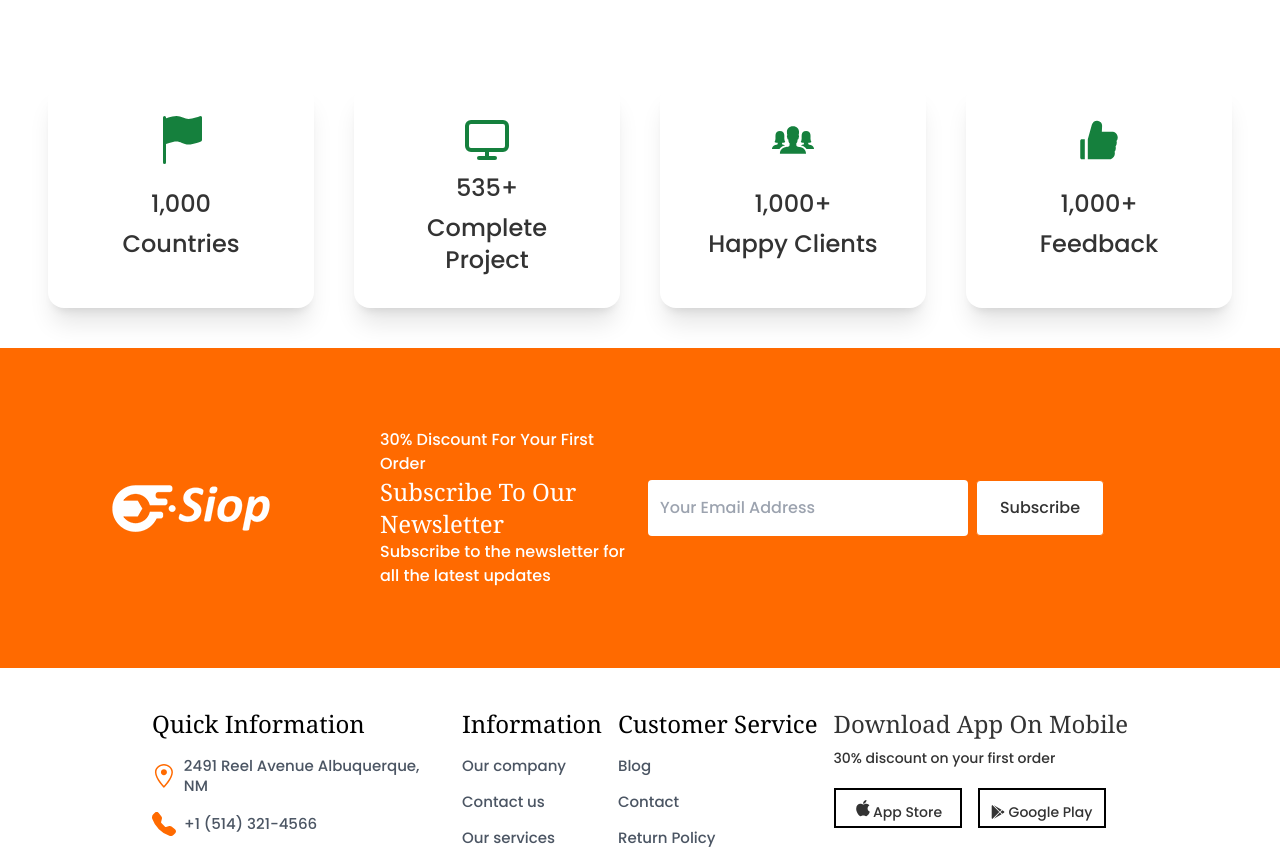
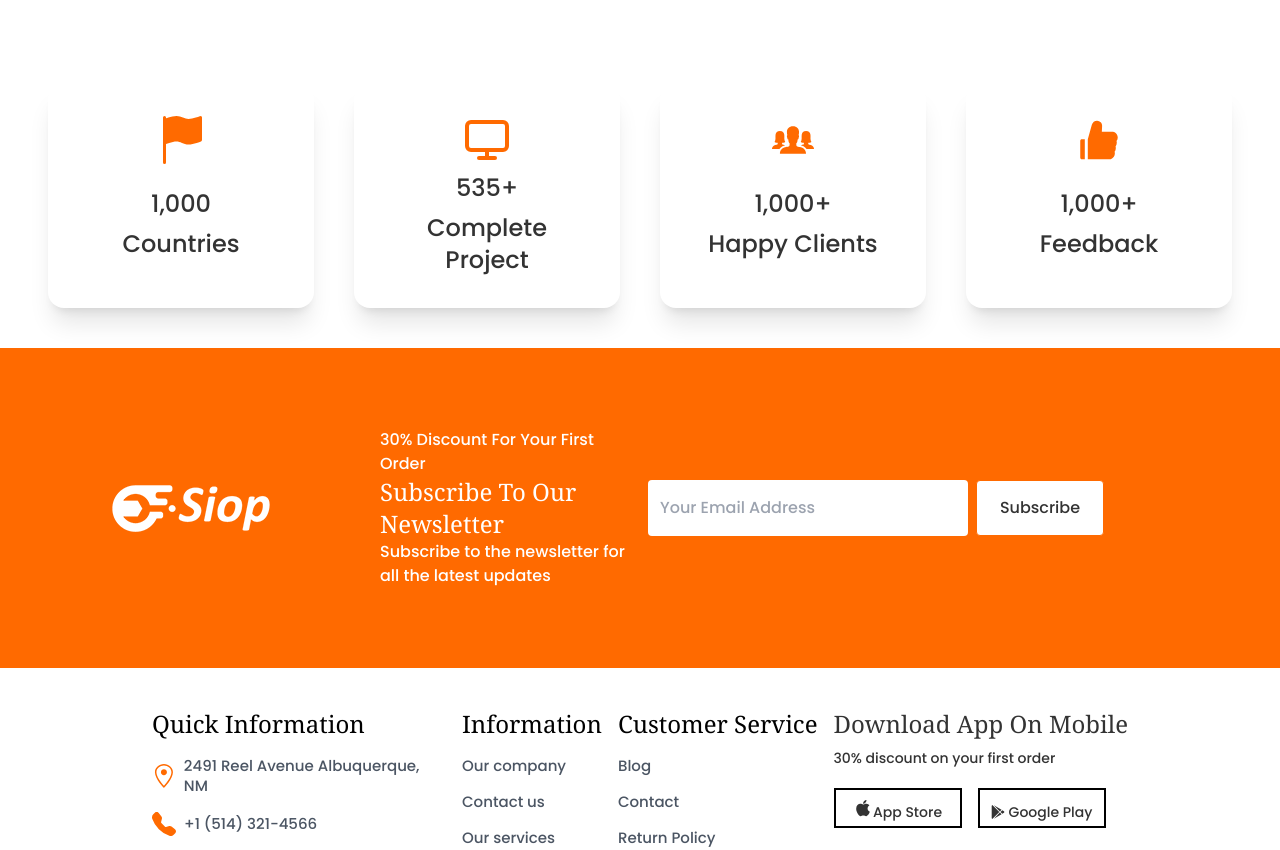
Before and after one commit to abdul-dulal/tools-shop, a React (Create React App) app: page / in a window 1280 px wide. Shown: the part 2506-3356 px from the top of the page. Built offline with nearby package versions, Linux system fonts and the light colour scheme; no server answers.

Commit message:
error fixed

```diff
--- a/src/components/page/home/CustomerReview.js
+++ b/src/components/page/home/CustomerReview.js
@@ -20,10 +20,10 @@ const CustomerReview = () => {
 
   useEffect(() => {
     axios
-      .get("https://tools-shop-backend.vercel.app/product/flash-deals")
+      .get("http://localhost:3000/product/flash-deals")
       .then((res) => setFlashDeals(res.data));
     axios
-      .get("https://tools-shop-backend.vercel.app/review/getReview")
+      .get("http://localhost:3000/review/getReview")
       .then((res) => setRevies(res.data));
   }, []);
 
--- a/src/components/page/home/CustomerSummery.js
+++ b/src/components/page/home/CustomerSummery.js
@@ -24,7 +24,7 @@ const BusinessSummary = () => {
         >
           <p className=""></p>
           <div class="card-body items-center text-center">
-            <p className="text-green-700 text-5xl">
+            <p className="text-primary text-5xl">
               <BsFillFlagFill />
             </p>
             <CountUp start={0} end={1000}></CountUp>
@@ -38,7 +38,7 @@ const BusinessSummary = () => {
         >
           <p className=""></p>
           <div class="card-body items-center text-center">
-            <p className="text-green-700 text-5xl">
+            <p className="text-primary text-5xl">
               <FiMonitor />
             </p>
             <CountUp start={0} end={535} suffix="+"></CountUp>
@@ -52,7 +52,7 @@ const BusinessSummary = () => {
         >
           <p className=""></p>
           <div class="card-body items-center text-center">
-            <p className="text-green-700 text-5xl">
+            <p className="text-primary text-5xl">
               <IoIosPeople />
             </p>
             <CountUp start={0} end={1000} suffix="+"></CountUp>
@@ -66,7 +66,7 @@ const BusinessSummary = () => {
         >
           <p className=""></p>
           <div class="card-body items-center text-center">
-            <p className="text-green-700 text-5xl">
+            <p className="text-primary text-5xl">
               <AiFillLike />
             </p>
             <CountUp start={0} end={1000} suffix="+"></CountUp>
--- a/src/components/page/home/FeatureProduct.js
+++ b/src/components/page/home/FeatureProduct.js
@@ -17,7 +17,7 @@ const FeatureProduct = () => {
 
   useEffect(() => {
     axios
-      .get("https://tools-shop-backend.vercel.app/product/getProduct")
+      .get("http://localhost:3000/product/getProduct")
       .then((res) => setFeatureProduct(res.data));
   }, []);
 
--- a/src/components/page/purchase/Purchase.js
+++ b/src/components/page/purchase/Purchase.js
@@ -19,21 +19,18 @@ const Purchase = () => {
   let errElement = "";
   useEffect(() => {
     axios
-      .get(`https://tools-shop-backend.vercel.app/product/purchase/${id}`)
+      .get(`http://localhost:3000/product/purchase/${id}`)
       .then((res) => setPurchase(res.data));
   }, []);
   const handleOrder = async (e) => {
     e.preventDefault();
 
-    const { data } = await axios.post(
-      "https://tools-shop-backend.vercel.app/order/myorder",
-      {
-        pName: purchase?.pName,
-        price: purchase?.price,
-        user: user?.email,
-        quantity: quantity,
-      }
-    );
+    const { data } = await axios.post("http://localhost:3000/order/myorder", {
+      pName: purchase?.pName,
+      price: purchase?.price,
+      user: user?.email,
+      quantity: quantity,
+    });
     console.log(data.message);
     if (data.message === "Success") {
       toast("Order Placed successfully");
```
Also changed, not shown: firebase.json (added), 1 other file (tests, documents, lock files or other folders).
